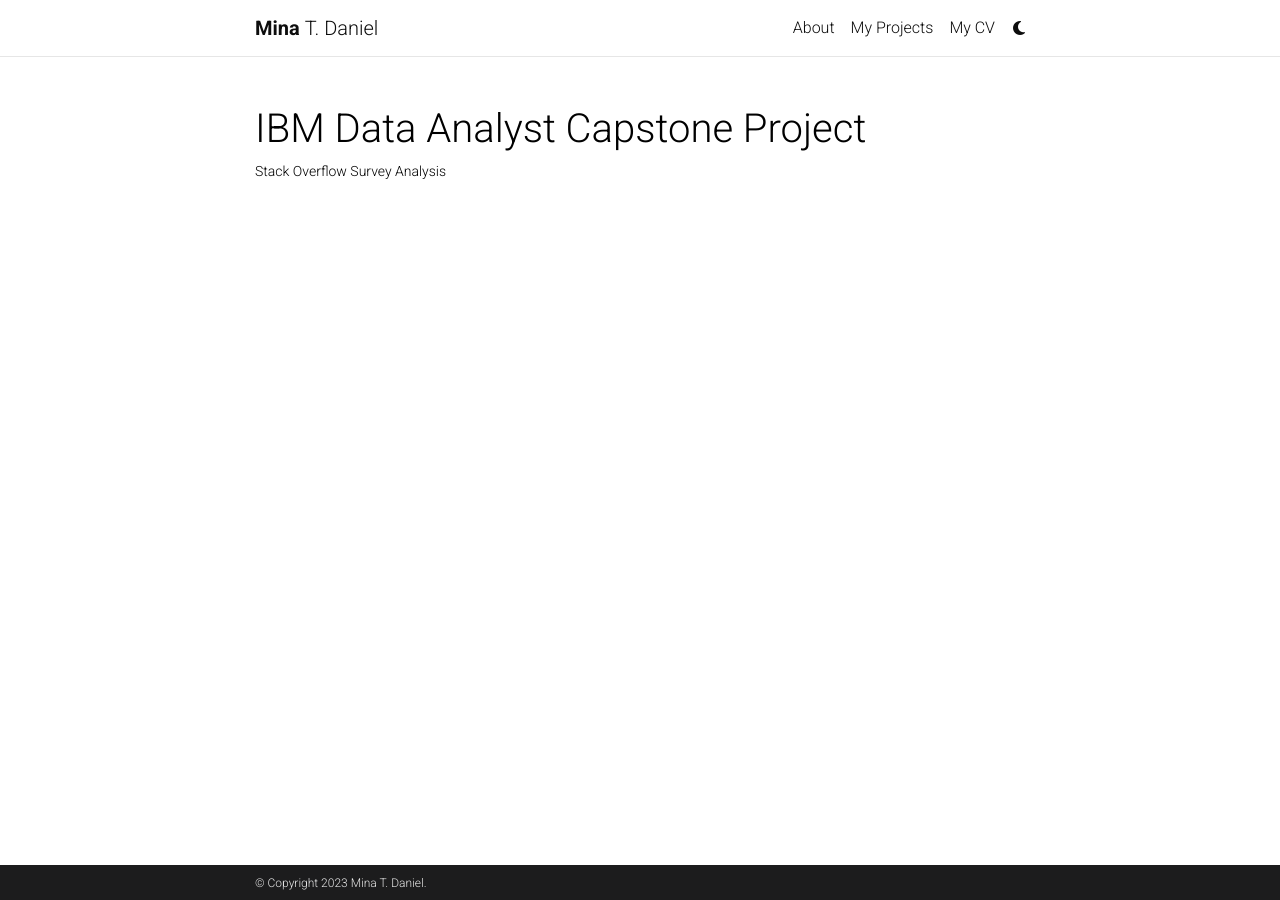
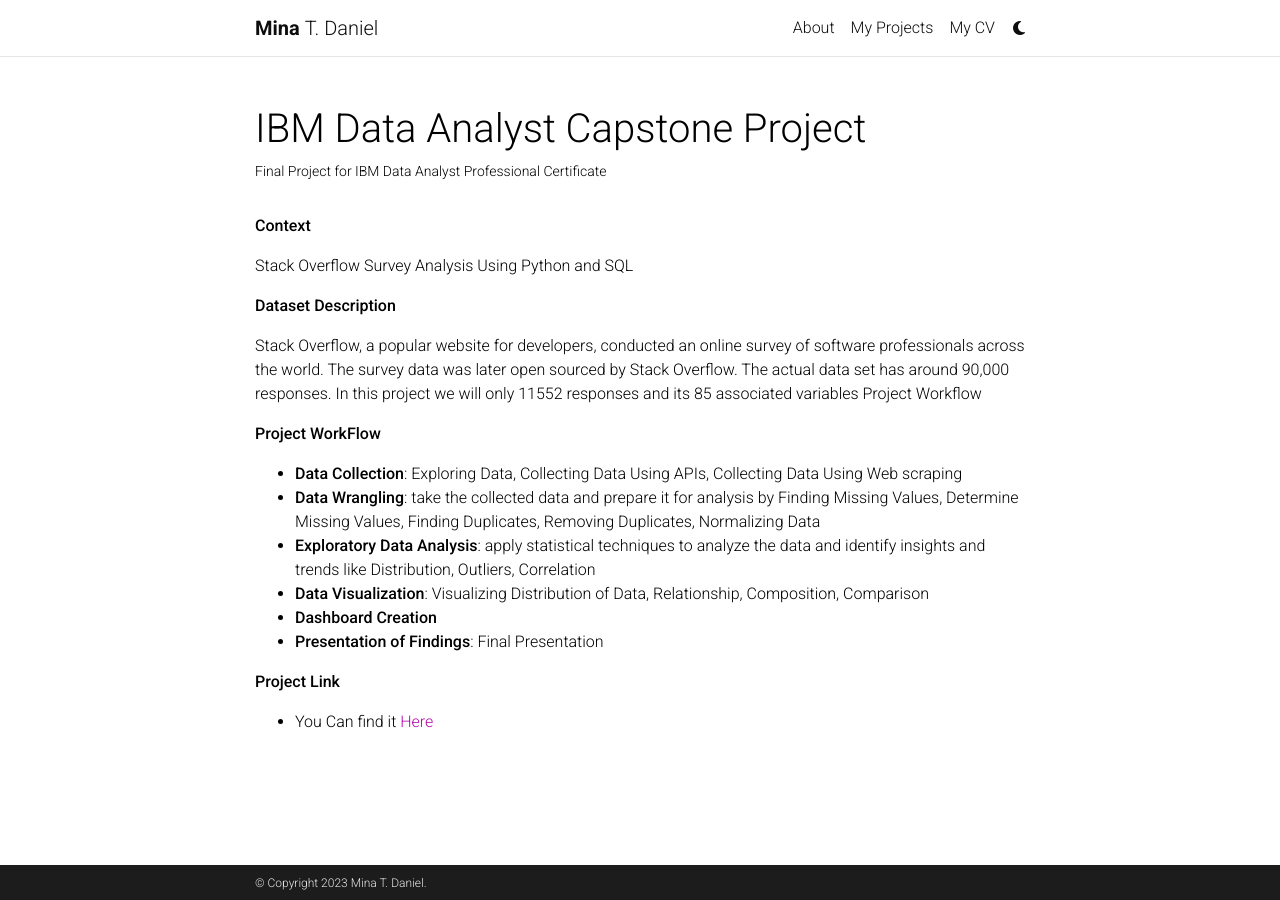
Before and after one commit to Minaaa01/Minaaa01.github.io, a Jekyll site: the page built from _projects/9_project.md, in a window 1280 px wide. Built offline with Jekyll 4.4.1, drawn with Linux system fonts in a browser that asks for light colours; comment, search, counter and statistics services are not loaded; a style sheet for code colours, icons or effects is not loaded.

Commit message:
Update 9_project.md

```diff
--- a/_projects/9_project.md
+++ b/_projects/9_project.md
@@ -1,9 +1,28 @@
 ---
 layout: page
 title: IBM Data Analyst Capstone Project
-description: Stack Overflow Survey Analysis
+description: Final Project for IBM Data Analyst Professional Certificate
 img:
-redirect: https://github.com/Minaaa01/IBM_Data_Analyst_Capstone_Project
-importance: 1
+importance: 2
 category: Personal Projects
 ---
+**Context**
+
+ Stack Overflow Survey Analysis Using Python and SQL
+
+**Dataset Description**
+
+Stack Overflow, a popular website for developers, conducted an online survey of software professionals across the world. The survey data was later open sourced by Stack Overflow. The actual data set has around 90,000 responses. In this project we will only 11552 responses and its 85 associated variables
+Project Workflow
+
+**Project WorkFlow**
+
+* **Data Collection**: Exploring Data, Collecting Data Using APIs, Collecting Data Using Web scraping
+* **Data Wrangling**: take the collected data and prepare it for analysis by Finding Missing Values, Determine Missing Values, Finding Duplicates, Removing Duplicates, Normalizing Data
+* **Exploratory Data Analysis**: apply statistical techniques to analyze the data and identify insights and trends like Distribution, Outliers, Correlation
+* **Data Visualization**: Visualizing Distribution of Data, Relationship, Composition, Comparison
+* **Dashboard Creation**
+* **Presentation of Findings**: Final Presentation
+
+**Project Link**
+* You Can find it [Here](https://github.com/Minaaa01/IBM_Data_Analyst_Capstone_Project)
```
